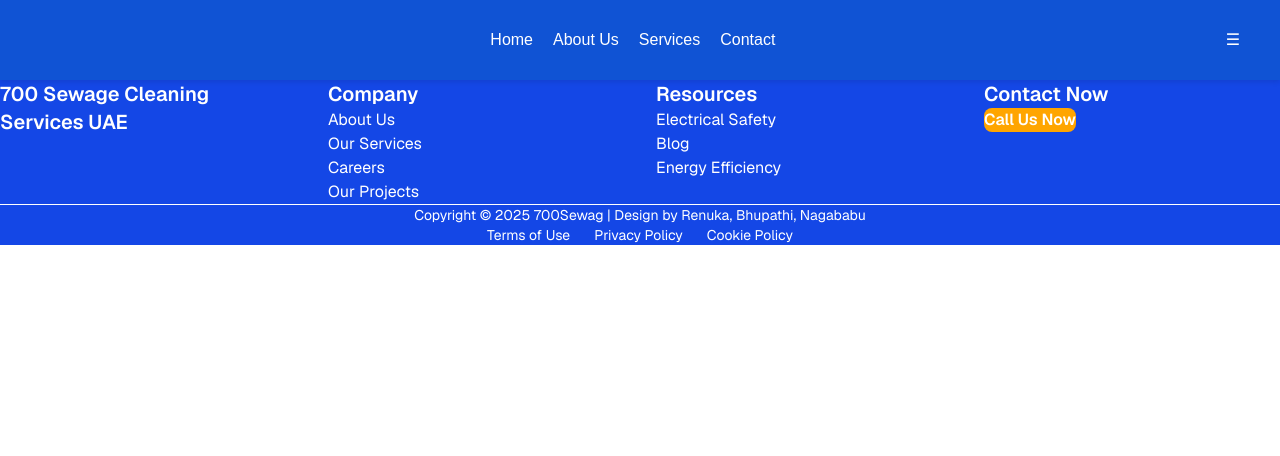
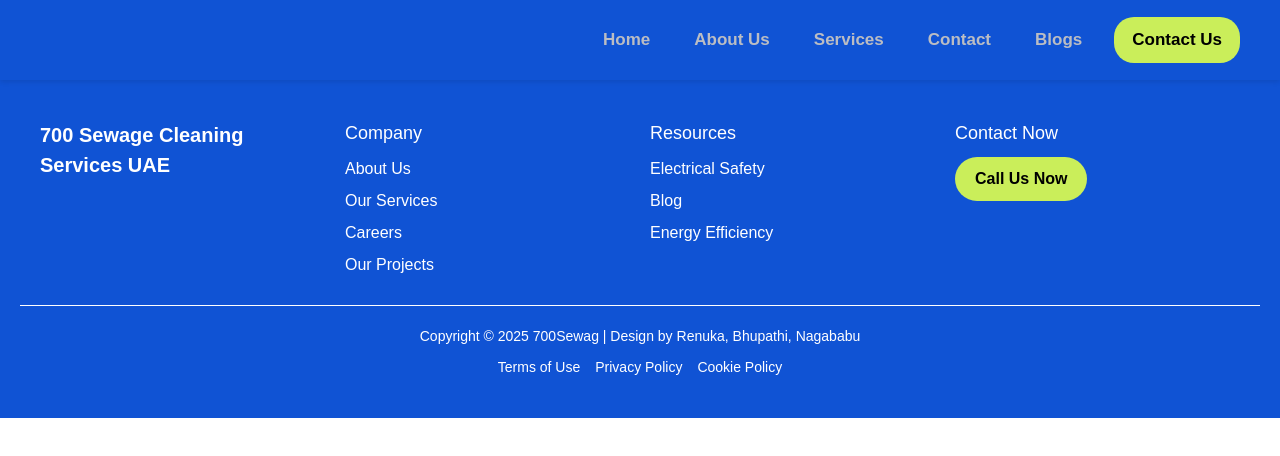
Before and after one commit to bhupathi2005/Blogs_700, a Next.js app: page / in a window 1280 px wide. Shown: the top 456 px of the page. Built offline with nearby package versions, Linux system fonts and the light colour scheme.

Commit message:
chala sepu kastam

```diff
--- a/src/app/blog/page.js
+++ b/src/app/blog/page.js
@@ -1,58 +1,112 @@
-"use client";
-import { useState, useEffect } from "react";
 import Link from "next/link";
-import he from "he"; // Import HTML Entities library
+import he from "he";
+import Navbar from "../components/navbar";
+import Footer from "../components/footer";
 
 // Helper function to extract the first image from content
 function extractImage(content) {
   const match = content.match(/<img[^>]+src="([^"]+)"/);
   return match ? match[1] : null;
 }
+const stripTags = (html) => {
+  return he.decode(html.replace(/<\/?[^>]+(>|$)/g, ""));
+};
 
 // Helper function to generate slugs
 function slugify(title) {
   return title
     .toLowerCase()
+    .replace(/&amp;/g, "and") // Convert &amp; to "and"
+    .replace(/&nbsp;/g, "-") // Convert &nbsp; (space) to "-"
     .replace(/[^\w\s-]/g, "") // Remove special characters
     .replace(/\s+/g, "-") // Replace spaces with dashes
     .replace(/--+/g, "-") // Remove duplicate dashes
     .trim();
 }
 
-export default function BlogListPage() {
-  const [posts, setPosts] = useState([]);
+// Async function to fetch posts (Runs on the Server Component)
+async function getAllPosts() {
+  let allPosts = [];
+  let page = 1;
+  let hasMore = true;
 
-  useEffect(() => {
-    async function fetchPosts() {
+  while (hasMore) {
     const res = await fetch(
-        "https://public-api.wordpress.com/wp/v2/sites/cleaning988.wordpress.com/posts"
+      `https://public-api.wordpress.com/wp/v2/sites/cleaning988.wordpress.com/posts?per_page=10&page=${page}`,
+      { cache: "no-store" }
     );
-      if (res.ok) {
+
+    if (!res.ok) break;
+
     const data = await res.json();
-        setPosts(data);
+    allPosts = [...allPosts, ...data];
+
+    if (data.length < 10) {
+      hasMore = false; // Stop fetching if fewer than 10 posts are returned
+    } else {
+      page++; // Continue to next page
     }
   }
-    fetchPosts();
-  }, []);
 
-  // Get recent posts (latest 5)
-  const recentPosts = posts.slice(0, 5);
+  return allPosts;
+}
+
+export default async function BlogListPage() {
+  const posts = await getAllPosts();
+  const recentPosts = posts.slice(0, 5); // Get latest 5 posts
 
   return (
-    <div style={{ backgroundColor: "#f3f4f6", color: "#000", minHeight: "100vh", padding: "24px" }}>
-      <div style={{ maxWidth: "72rem", margin: "0 auto", display: "grid", gridTemplateColumns: "2fr 1fr", gap: "24px" }}>
+    <>
+      <Navbar />
+      <div
+        style={{
+          backgroundColor: "#f3f4f6",
+          color: "#000",
+          minHeight: "100vh",
+          padding: "24px",
+        }}
+      >
+        <div
+          style={{
+            maxWidth: "72rem",
+            margin: "0 auto",
+            display: "grid",
+            gridTemplateColumns: "2fr 1fr",
+            gap: "24px",
+          }}
+        >
           {/* Left Side: Blog Posts */}
           <div>
-          <h1 style={{ fontSize: "2rem", fontWeight: "bold", marginBottom: "8px", color: "#1f2937" }}>
+            <h1
+              style={{
+                fontSize: "2rem",
+                fontWeight: "bold",
+                marginBottom: "8px",
+                color: "#1f2937",
+              }}
+            >
               Latest Blog Posts
             </h1>
-          <p style={{ fontSize: "1rem", color: "#4b5563", marginBottom: "24px" }}>
+            <p
+              style={{
+                fontSize: "1rem",
+                color: "#4b5563",
+                marginBottom: "24px",
+              }}
+            >
               Stay updated with our latest insights and articles.
             </p>
-
-          <div style={{ display: "grid", gridTemplateColumns: "repeat(2, 1fr)", gap: "32px" }}>
+            <div
+              style={{
+                display: "grid",
+                gridTemplateColumns: "repeat(2, 1fr)",
+                gap: "32px",
+              }}
+            >
               {posts.map((post) => {
-              const imageUrl = post.jetpack_featured_media_url || extractImage(post.content.rendered);
+                const imageUrl =
+                  post.jetpack_featured_media_url ||
+                  extractImage(post.content.rendered);
                 return (
                   <div
                     key={post.id}
@@ -70,20 +124,45 @@ export default function BlogListPage() {
                       <img
                         src={imageUrl}
                         alt={post.title.rendered}
-                      style={{ width: "100%", height: "180px", objectFit: "cover", borderRadius: "8px" }}
+                        style={{
+                          width: "100%",
+                          height: "180px",
+                          objectFit: "cover",
+                          borderRadius: "8px",
+                        }}
                       />
                     )}
                     <div style={{ padding: "12px 0", flexGrow: "1" }}>
-                    <h3 style={{ fontSize: "1.25rem", fontWeight: "600", marginBottom: "8px", color: "#111827" }}>
-                      <Link href={`/blog/${slugify(post.title.rendered)}`} style={{ color: "#2563eb", textDecoration: "none" }}>
+                      <h3
+                        style={{
+                          fontSize: "1.25rem",
+                          fontWeight: "600",
+                          marginBottom: "8px",
+                          color: "#111827",
+                        }}
+                      >
+                        <Link
+                          href={`/blog/${
+                            post.slug || slugify(post.title.rendered)
+                          }`}
+                          style={{ color: "#2563eb", textDecoration: "none" }}
+                        >
                           {he.decode(post.title.rendered)}
                         </Link>
                       </h3>
-                    <div style={{ color: "#4b5563", fontSize: "0.875rem", marginBottom: "12px" }}>
-                      {he.decode(post.excerpt.rendered.substring(0, 100))}...
+                      <div
+                        style={{
+                          color: "#4b5563",
+                          fontSize: "0.875rem",
+                          marginBottom: "12px",
+                        }}
+                      >
+                        {stripTags(post.excerpt.rendered).substring(0, 100)}...
                       </div>
                       <Link
-                      href={`/blog/${slugify(post.title.rendered)}`}
+                        href={`/blog/${
+                          post.slug || slugify(post.title.rendered)
+                        }`}
                         style={{
                           display: "inline-block",
                           padding: "10px 16px",
@@ -114,13 +193,37 @@ export default function BlogListPage() {
                 boxShadow: "0 4px 6px rgba(0, 0, 0, 0.1)",
               }}
             >
-            <h2 style={{ fontSize: "1.5rem", fontWeight: "bold", marginBottom: "12px", color: "#111827" }}>
+              <h2
+                style={{
+                  fontSize: "1.5rem",
+                  fontWeight: "bold",
+                  marginBottom: "12px",
+                  color: "#111827",
+                }}
+              >
                 Recent Posts
               </h2>
               <ul style={{ listStyleType: "none", padding: "0", margin: "0" }}>
                 {recentPosts.map((post) => (
-                <li key={post.id} style={{ marginBottom: "12px", borderBottom: "1px solid #ddd", paddingBottom: "8px" }}>
-                  <Link href={`/blog/${slugify(post.title.rendered)}`} style={{ color: "#2563eb", textDecoration: "none", fontSize: "1rem", fontWeight: "500" }}>
+                  <li
+                    key={post.id}
+                    style={{
+                      marginBottom: "12px",
+                      borderBottom: "1px solid #ddd",
+                      paddingBottom: "8px",
+                    }}
+                  >
+                    <Link
+                      href={`/blog/${
+                        post.slug || slugify(post.title.rendered)
+                      }`}
+                      style={{
+                        color: "#2563eb",
+                        textDecoration: "none",
+                        fontSize: "1rem",
+                        fontWeight: "500",
+                      }}
+                    >
                       {he.decode(post.title.rendered)}
                     </Link>
                   </li>
@@ -130,5 +233,7 @@ export default function BlogListPage() {
           </div>
         </div>
       </div>
+      <Footer />
+    </>
   );
 }
--- a/src/app/components/Footer.js
+++ b/src/app/components/Footer.js
@@ -1,48 +1,39 @@
 import React from "react";
-import Link from "next/link"; // Next.js Link component for routing
+import Link from "next/link";
+import styles from "./Footer.module.css"; // Import CSS Module
 
 const Footer = () => {
   return (
-    <footer className="bg-blue-700 text-white py-10 px-6 font-sans">
-      <div className="max-w-screen-xl mx-auto grid grid-cols-1 md:grid-cols-2 lg:grid-cols-4 gap-8">
+    <footer className={styles.footer}>
+      <div className={styles.footerContainer}>
         {/* Company Info */}
-        <div>
-          <h4 className="text-xl font-semibold mb-4">700 Sewage Cleaning Services UAE</h4>
+        <div className={styles.footerSection}>
+          <p className={styles.footerCompanyName}>
+            700 Sewage Cleaning Services UAE
+          </p>
         </div>
 
         {/* Company Links */}
-        <div>
-          <h4 className="text-xl font-semibold mb-4">Company</h4>
-          <ul className="space-y-2">
+        <div className={styles.footerSection}>
+          <h4>Company</h4>
+          <ul>
             <li>
-              <Link
-                href="/about-us"
-                className="text-white hover:text-yellow-400 transition-colors duration-300"
-              >
+              <Link href="/about-us" className={styles.footerLink}>
                 About Us
               </Link>
             </li>
             <li>
-              <Link
-                href="/services"
-                className="text-white hover:text-yellow-400 transition-colors duration-300"
-              >
+              <Link href="/services" className={styles.footerLink}>
                 Our Services
               </Link>
             </li>
             <li>
-              <Link
-                href="/"
-                className="text-white hover:text-yellow-400 transition-colors duration-300"
-              >
+              <Link href="/careers" className={styles.footerLink}>
                 Careers
               </Link>
             </li>
             <li>
-              <Link
-                href="/"
-                className="text-white hover:text-yellow-400 transition-colors duration-300"
-              >
+              <Link href="/projects" className={styles.footerLink}>
                 Our Projects
               </Link>
             </li>
@@ -50,9 +41,9 @@ const Footer = () => {
         </div>
 
         {/* Resources */}
-        <div>
-          <h4 className="text-xl font-semibold mb-4">Resources</h4>
-          <ul className="space-y-2">
+        <div className={styles.footerSection}>
+          <h4>Resources</h4>
+          <ul>
             <li>Electrical Safety</li>
             <li>Blog</li>
             <li>Energy Efficiency</li>
@@ -60,26 +51,23 @@ const Footer = () => {
         </div>
 
         {/* Contact Now */}
-        <div>
-          <h4 className="text-xl font-semibold mb-4">Contact Now</h4>
-          <a
-            href="tel:+971555989664"
-            className="inline-block bg-[#FFA500] text-white font-semibold py-2 px-6 rounded-lg transition-all duration-300 hover:bg-[#FF8C00] transform hover:scale-105"
-          >
+        <div className={styles.footerSection}>
+          <h4>Contact Now</h4>
+          <a href="tel:+971555989664" className={styles.footerContactButton}>
             Call Us Now
           </a>
         </div>
       </div>
 
-      {/* Copyright Section */}
-      <div className="border-t border-white mt-10 pt-6 text-center text-sm">
+      {/* Copyright */}
+      <div className={styles.footerBottom}>
         <p>
           Copyright © 2025 700Sewag | Design by{" "}
           <Link
             href="https://www.linkedin.com/in/geddada-renuka-6aa213300/"
             target="_blank"
             rel="noopener noreferrer"
-            className="text-white hover:text-yellow-400 transition-colors duration-300"
+            className={styles.footerLink}
           >
             Renuka
           </Link>
@@ -88,7 +76,7 @@ const Footer = () => {
             href="https://www.linkedin.com/in/arikatla-bhupathi-naidu-02356828a/"
             target="_blank"
             rel="noopener noreferrer"
-            className="text-white hover:text-yellow-400 transition-colors duration-300"
+            className={styles.footerLink}
           >
             Bhupathi
           </Link>
@@ -97,29 +85,19 @@ const Footer = () => {
             href="https://www.linkedin.com/in/nagababu-a-a20aa2269/"
             target="_blank"
             rel="noopener noreferrer"
-            className="text-white hover:text-yellow-400 transition-colors duration-300"
+            className={styles.footerLink}
           >
             Nagababu
           </Link>
         </p>
-
-        <div className="mt-4 flex justify-center gap-6">
-          <Link
-            href="#terms"
-            className="text-white hover:text-green-400 transition-colors duration-300"
-          >
+        <div className={styles.footerLinks}>
+          <Link href="#terms" className={styles.footerLink}>
             Terms of Use
           </Link>
-          <Link
-            href="#privacy"
-            className="text-white hover:text-green-400 transition-colors duration-300"
-          >
+          <Link href="#privacy" className={styles.footerLink}>
             Privacy Policy
           </Link>
-          <Link
-            href="#cookies"
-            className="text-white hover:text-green-400 transition-colors duration-300"
-          >
+          <Link href="#cookies" className={styles.footerLink}>
             Cookie Policy
           </Link>
         </div>
--- a/src/app/components/Footer.module.css
+++ b/src/app/components/Footer.module.css
@@ -1,119 +1,73 @@
-/* General Footer Styles */
 .footer {
-  background-color: #0046d5;
-  color: #ffffff;
-  padding: 2rem 1rem;
+  background-color: #1053d4;
+  color: white;
+  padding: 40px 20px;
   font-family: Arial, sans-serif;
 }
 
-.footer-container {
-  display: flex;
-  flex-wrap: wrap;
-  justify-content: space-between;
-  gap: 2rem;
+.footerContainer {
+  display: grid;
+  grid-template-columns: repeat(auto-fit, minmax(200px, 1fr));
+  gap: 20px;
   max-width: 1200px;
   margin: 0 auto;
 }
 
-.footer-section {
-  flex: 1;
-  min-width: 200px;
+.footerSection h4 {
+  font-size: 18px;
+  margin-bottom: 10px;
 }
 
-.footer-section h4 {
-  font-size: 1.2rem;
-  margin-bottom: 1rem;
-}
-
-.footer-section ul {
+.footerSection ul {
   list-style: none;
   padding: 0;
 }
 
-.footer-section ul li {
-  margin-bottom: 0.5rem;
+.footerSection ul li {
+  margin-bottom: 8px;
 }
 
-.footer-section ul li a {
-  color: #ffffff;
+.footerLink {
   text-decoration: none;
-  transition: color 0.3s ease;
+  color: white;
+  transition: color 0.3s;
 }
 
-.footer-section ul li a:hover {
-  color: #ffcc00;
+.footerLink:hover {
+  color: #caee5a;
 }
 
-/* Social Media Icons */
-.footer-social-icons {
-  display: flex;
-  gap: 1rem;
-  margin-top: 1rem;
+.footerCompanyName {
+  font-size: 20px;
+  font-weight: bold;
 }
 
-.footer-social-icons a {
-  color: #ffffff;
-  font-size: 1.5rem;
-  text-decoration: none;
-  transition: color 0.3s ease;
+.footerContactButton {
+  display: inline-block;
+  background-color: #caee5a;
+  color: black;
+  padding: 10px 20px;
+  border-radius: 25px;
+  font-weight: bold;
+  transition: background-color 0.3s, transform 0.2s;
 }
 
-.footer-social-icons a:hover {
-  color: #ffcc00;
+.footerContactButton:hover {
+  background-color: #93b430;
+  transform: scale(1.05);
 }
 
-/* Subscribe Form */
-/* Contact Now Button Style */
-.footer-contact-button {
-  display: inline-block;
-  padding: 10px 20px;
-  background-color: #caee5a; /* Blue background for the contact button */
-  color: black;
-  font-size: 16px;
-  font-weight: bold;
-  border-radius: 25px;
-  text-decoration: none;
+.footerBottom {
+  border-top: 1px solid white;
+  margin-top: 20px;
+  padding-top: 20px;
   text-align: center;
-  transition: background-color 0.3s, transform 0.3s;
+  font-size: 14px;
 }
 
-.footer-contact-button:hover {
-  background-color: #93b430; /* Darker blue on hover */
-  transform: scale(1.05); /* Slight zoom effect on hover */
-}
-
-.footer-subscribe-button:hover {
-  background-color: #93b430;
-}
-
-/* Footer Bottom Section */
-.footer-bottom {
-  border-top: 1px solid #ffffff;
-  margin-top: 2rem;
-  padding-top: 1rem;
-  text-align: center;
-  font-size: 0.9rem;
-}
-
-.footer-bottom p {
-  margin: 0;
-}
-
-.footer-links {
-  margin-top: 0.5rem;
+.footerLinks {
   display: flex;
   justify-content: center;
-  gap: 1rem;
-  color: black;
+  gap: 15px;
+  margin-top: 10px;
 }
-
-.footer-links a {
-  color: #ffffff;
-  text-decoration: none;
-  font-size: 0.9rem;
-  transition: color 0.3s ease;
-}
-
-.footer-links a:hover {
-  color: #5e751a;
-}
--- a/src/app/components/Navbar.module.css
+++ b/src/app/components/Navbar.module.css
@@ -1,3 +1,4 @@
+/* Navbar Container */
 .navbar {
   background-color: #1053d4;
   color: #ffffff;
@@ -6,9 +7,9 @@
   top: 0;
   z-index: 1000;
   box-shadow: 0 2px 5px rgba(0, 0, 0, 0.1);
-  transition: background-color 0.3s ease;
 }
 
+/* Flex container for navigation */
 .container {
   display: flex;
   justify-content: space-between;
@@ -18,23 +19,14 @@
   margin: 0 auto;
 }
 
-.logo {
-  font-size: 24px;
-  font-weight: bold;
-  color: #ffffff;
-  text-decoration: none;
-}
-
-.logo img {
-  width: 65px;
-}
-
+/* Menu */
 .menu {
   display: flex;
   gap: 20px;
 }
 
-.menu-item {
+/* Menu Items */
+.menuItem {
   color: #bbbdc3;
   text-decoration: none;
   font-size: 17px;
@@ -44,10 +36,11 @@
   transition: background-color 0.3s, color 0.3s;
 }
 
-.menu-item:hover {
+.menuItem:hover {
   color: #ffffff;
 }
 
+/* Contact Button */
 .contact {
   color: black;
   text-decoration: none;
@@ -64,13 +57,8 @@
   color: #000000;
 }
 
-/* Active Menu Styles */
-.menu-item.active {
-  color: #ffffff;
-}
-
-/* Menu Toggle Button */
-.menu-toggle {
+/* Menu Toggle Button (Hidden by Default) */
+.menuToggle {
   display: none;
   background: none;
   border: none;
@@ -80,14 +68,11 @@
   padding: 10px;
 }
 
-.menu-toggle:focus {
-  outline: none;
-}
-
-/* Responsive Design */
+/* Responsive Styles */
 @media screen and (max-width: 768px) {
+  /* Show menu as a dropdown */
   .menu {
-    display: none;
+    display: none; /* Hidden by default */
     flex-direction: column;
     background-color: rgba(49, 68, 84, 0.95);
     position: absolute;
@@ -102,13 +87,13 @@
   }
 
   .menu.active {
-    display: flex;
+    display: flex; /* Show menu when active */
     opacity: 1;
     transform: translateY(0);
   }
 
-  .menu-item {
-    padding: 10px;
+  .menuItem {
+    padding: 15px;
     text-align: center;
   }
 
@@ -121,7 +106,7 @@
     margin: 10px 0;
   }
 
-  .menu-toggle {
-    display: block;
+  .menuToggle {
+    display: block; /* Show toggle button */
   }
 }
--- a/src/app/components/navbar.js
+++ b/src/app/components/navbar.js
@@ -3,7 +3,7 @@
 import React, { useState, useEffect, useRef } from "react";
 import Link from "next/link";
 import { useRouter } from "next/navigation";
-import Image from "next/image";
+
 import styles from "./Navbar.module.css"; // Import CSS module
 
 const Navbar = () => {
@@ -11,10 +11,17 @@ const Navbar = () => {
   const menuRef = useRef(null);
   const router = useRouter();
 
-  const handleNavClick = (e, path) => {
+  const handleNavClick = (e, sectionId) => {
     e.preventDefault();
-    router.push(path);
-    setMenuOpen(false);
+    const path =
+      sectionId !== "home_section"
+        ? sectionId
+            .replace("_section", "")
+            .replace("contact", "contact")
+            .replace("about", "about-us")
+        : "";
+    router.push(`/${path}`);
+    setMenuOpen(false); // Close menu after navigation
   };
 
   const toggleMenu = () => {
@@ -23,7 +30,11 @@ const Navbar = () => {
 
   useEffect(() => {
     const handleClickOutside = (event) => {
-      if (menuRef.current && !menuRef.current.contains(event.target)) {
+      if (
+        menuRef.current &&
+        !menuRef.current.contains(event.target) &&
+        event.target !== document.querySelector(`.${styles.menuToggle}`)
+      ) {
         setMenuOpen(false);
       }
     };
@@ -51,6 +62,12 @@ const Navbar = () => {
           <Link href="/contact" className={styles.menuItem}>
             Contact
           </Link>
+          <Link href="/contact" className={styles.menuItem}>
+            Blogs
+          </Link>
+          <a href="tel:+971555989664" className={styles.contact}>
+            Contact Us
+          </a>
         </div>
         <button className={styles.menuToggle} onClick={toggleMenu}>
           ☰
```
Also changed, not shown: src/app/blog/[slug]/page.js (+127 -21 lines). Lines whose indentation alone changed are shown as unchanged.
